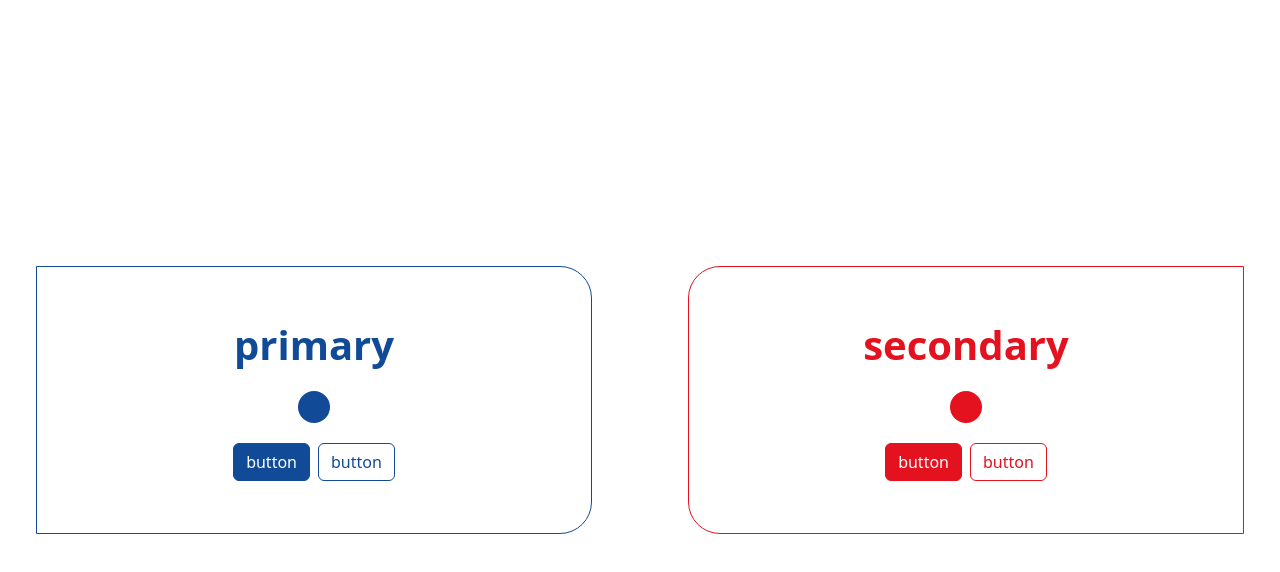
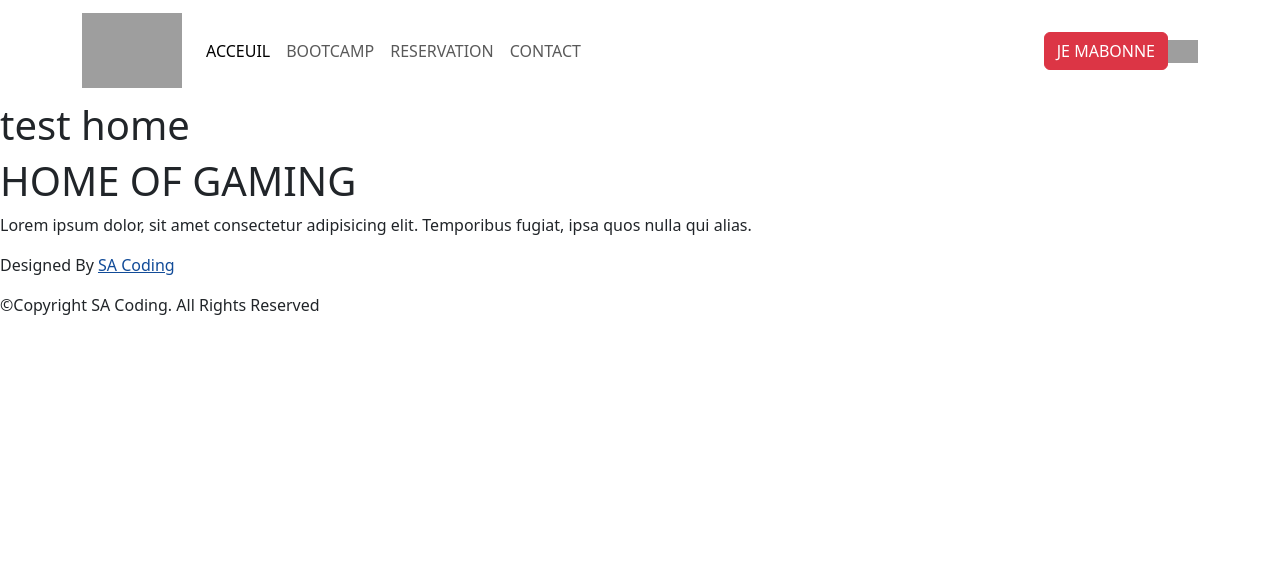
Before and after one commit to arabiimad/Home-of-Gaming, a React (Vite) app: page / in a window 1280 px wide. Shown: the top 572 px of the page. Built offline with nearby package versions, Linux system fonts and the light colour scheme; grey boxes are pictures that could not be loaded.

Commit message:
added routes

```diff
--- a/src/App.jsx
+++ b/src/App.jsx
@@ -1,24 +1,10 @@
 import "./App.scss";
+import Routes from "./Routes";
 
 function App() {
   return (
     <>
-      <div className="row h-100 align-items-center">
-        <div className="col text-center border border-primary rounded-end-5 p-5 m-5">
-          <span className="text-primary text-center fs-1 fw-bold">primary</span>
-          <span className="d-block mx-auto square bg-primary rounded-pill m-3"></span>
-          <button className="btn btn-primary m-1">button</button>
-          <button className="btn btn-outline-primary m-1">button</button>
-        </div>
-        <div className="col text-center border border-secondary rounded-start-5 p-5 m-5">
-          <span className="text-secondary text-center fs-1 fw-bold">
-            secondary
-          </span>
-          <span className="d-block mx-auto square bg-secondary rounded-pill m-3"></span>
-          <button className="btn btn-secondary m-1">button</button>
-          <button className="btn btn-outline-secondary m-1">button</button>
-        </div>
-      </div>
+      <Routes />
     </>
   );
 }
--- /dev/null
+++ b/src/Routes/index.jsx
@@ -0,0 +1,21 @@
+import {
+  Route,
+  RouterProvider,
+  createBrowserRouter,
+  createRoutesFromElements,
+} from "react-router-dom";
+import Layout from "../components/Layout";
+
+const router = createBrowserRouter(
+  createRoutesFromElements(
+    <Route path="/" element={<Layout />}>
+      <Route index element={<h1>test home</h1>} />
+    </Route>
+  )
+);
+
+const Routes = () => {
+  return <RouterProvider router={router} />;
+};
+
+export default Routes;
--- a/src/components/Layout/NavBar/index.jsx
+++ b/src/components/Layout/NavBar/index.jsx
@@ -57,3 +57,5 @@ const NavBar = () => {
     </>
   );
 };
+
+export default NavBar;
--- a/src/components/Layout/index.jsx
+++ b/src/components/Layout/index.jsx
@@ -0,0 +1,15 @@
+import { Outlet } from "react-router-dom";
+import Footer from "./Footer";
+import NavBar from "./NavBar";
+
+const Layout = () => {
+  return (
+    <>
+      <NavBar />
+      <Outlet />
+      <Footer />
+    </>
+  );
+};
+
+export default Layout;
```
Also changed, not shown: src/components/Layout/Footer/index.jsx (+18 -9 lines).
